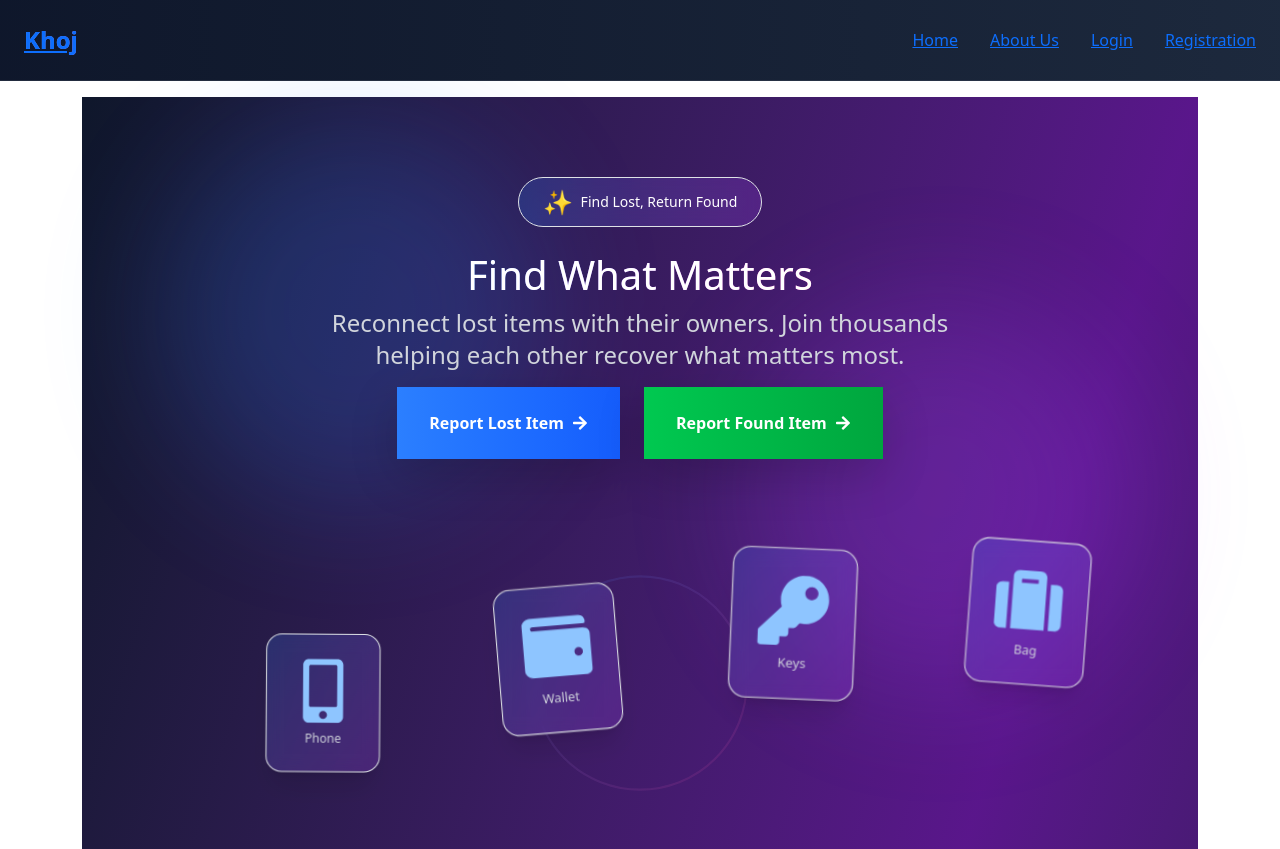
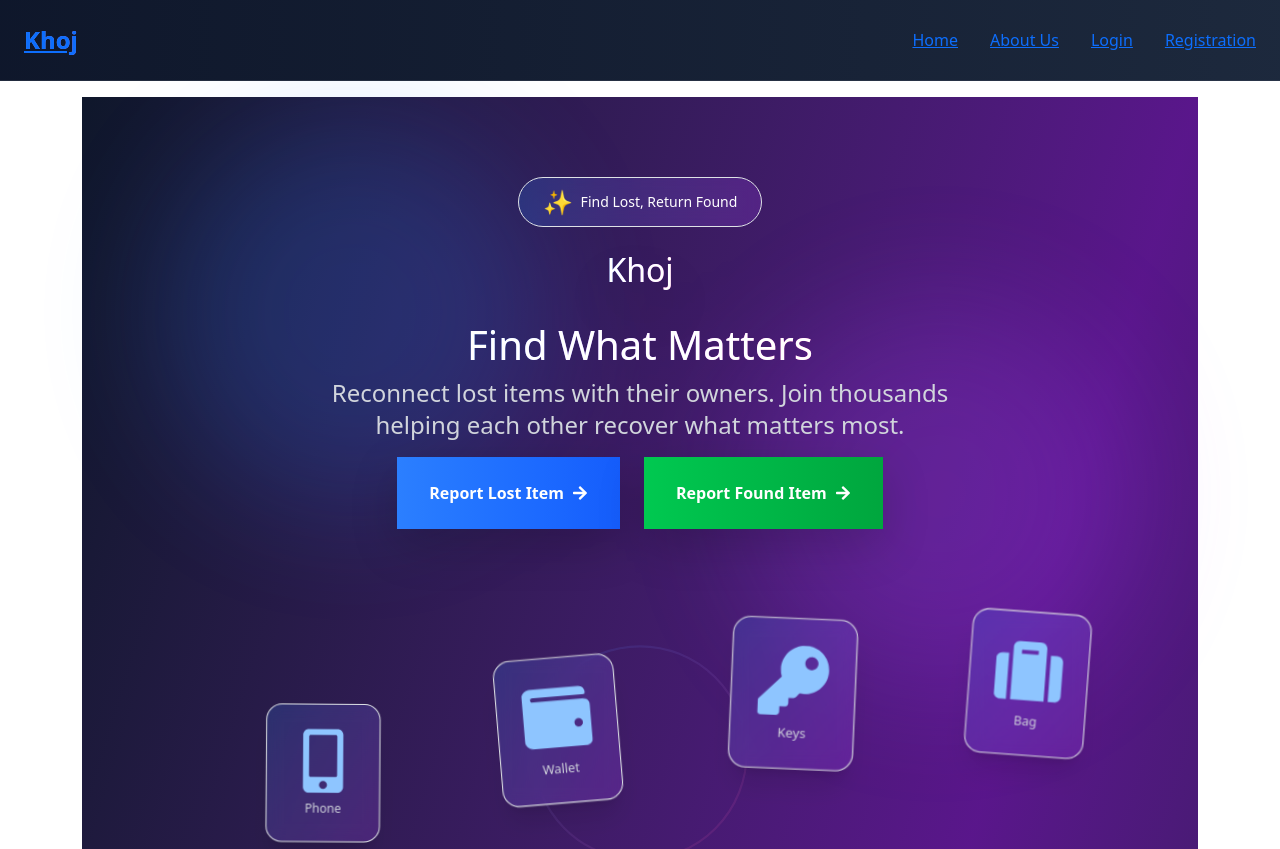
Before and after one commit to Kazi-Ishmamul/Khoj, a React (Vite) app in the folder client/: page / in a window 1280 px wide. Shown: the top 849 px of the page. Built offline with nearby package versions, Linux system fonts and the light colour scheme; the HTML template or start-up script is replaced by a standard one.

Commit message:
changed homepage

```diff
--- a/client/src/views/HomePage.tsx
+++ b/client/src/views/HomePage.tsx
@@ -128,8 +128,15 @@ const AnimatedCounter = ({ value }: { value: number }) => {
 export default function HomePage() {
   return (
     <div className="min-h-screen flex flex-col bg-gradient-to-br from-slate-900 via-purple-900 to-slate-900 text-white overflow-hidden">
-      {/* Animated Background Blobs */}
+      {/* Animated Background Blobs and Blurry Text */}
       <div className="fixed inset-0 opacity-20 z-0">
+        {/* Blurry Khoj Text Background */}
+        <div className="absolute inset-0 flex items-center justify-center">
+          <div className="text-9xl md:text-[12rem] font-black blur-3xl opacity-30 text-purple-600 select-none">
+            Khoj
+          </div>
+        </div>
+
         <motion.div
           animate={{ x: [0, 100, 0], y: [0, 50, 0] }}
           transition={{ duration: 20, repeat: Infinity }}
@@ -154,6 +161,19 @@ export default function HomePage() {
           >
             <span className="text-2xl">✨</span>
             <span className="text-sm font-medium">Find Lost, Return Found</span>
+          </motion.div>
+
+          {/* Khoj Heading */}
+          <motion.div
+            initial="hidden"
+            animate="visible"
+            variants={fadeIn}
+            transition={{ duration: 0.8, delay: 0.1 }}
+            className="mb-6"
+          >
+            <h2 className="text-8xl md:text-9xl font-black bg-gradient-to-r from-blue-400 via-purple-400 to-pink-400 bg-clip-text text-transparent drop-shadow-2xl">
+              Khoj
+            </h2>
           </motion.div>
 
           <motion.h1
```
